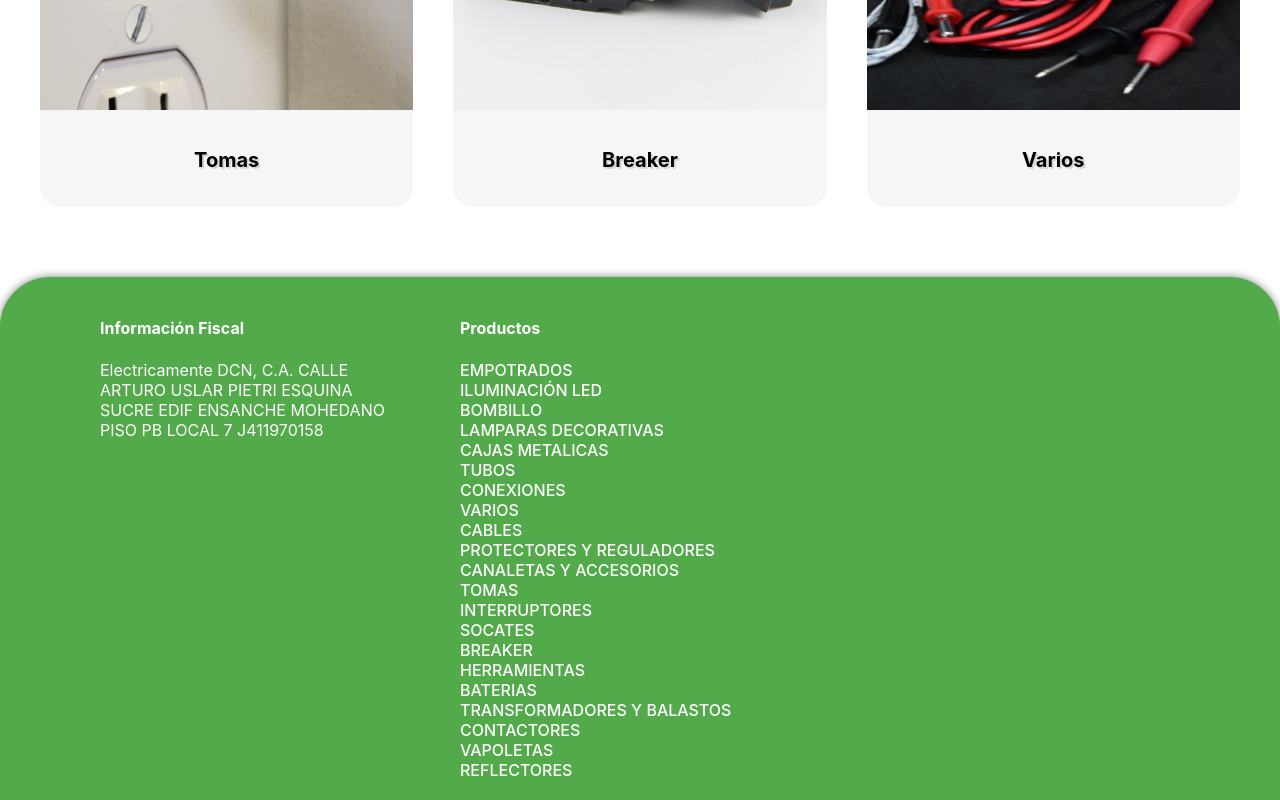
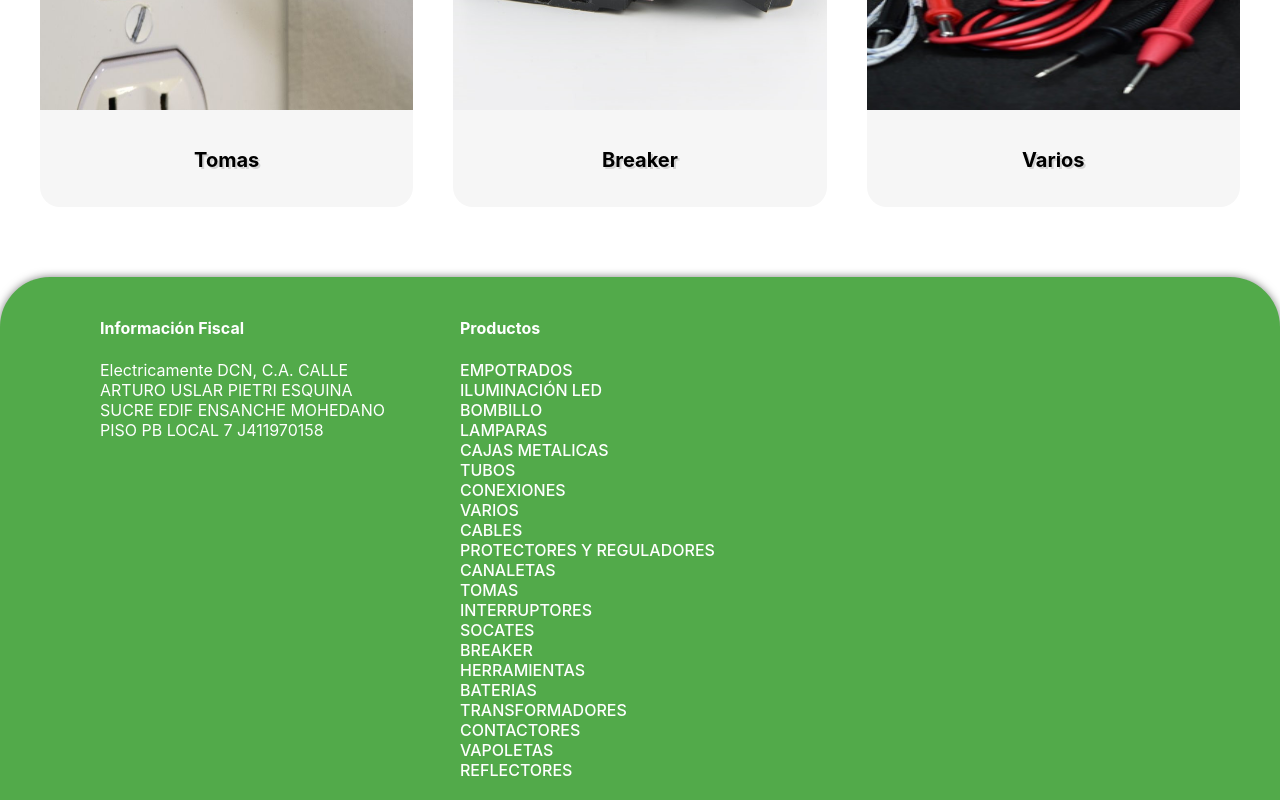
Before and after one commit to mazaministores/front_oasis_iluminacion, a React (Create React App) app: page / in a window 1280 px wide. Shown: the part 1608-2408 px from the top of the page. Built offline with nearby package versions, Linux system fonts and the light colour scheme; no server answers; a web font is replaced by a local one.

Commit message:
save changes

```diff
--- a/src/components/Footer/index.js
+++ b/src/components/Footer/index.js
@@ -10,21 +10,21 @@ export default function Footer() {
         'EMPOTRADOS',
         'ILUMINACIÓN LED',
         'BOMBILLO',
-        'LAMPARAS DECORATIVAS',
+        'LAMPARAS',
         'CAJAS METALICAS',
         'TUBOS',
         'CONEXIONES',
         'VARIOS',
         'CABLES',
         'PROTECTORES Y REGULADORES',
-        'CANALETAS Y ACCESORIOS',
+        'CANALETAS',
         'TOMAS',
         'INTERRUPTORES',
         'SOCATES',
         'BREAKER',
         'HERRAMIENTAS',
         'BATERIAS',
-        'TRANSFORMADORES Y BALASTOS',
+        'TRANSFORMADORES',
         'CONTACTORES',
         'VAPOLETAS',
         'REFLECTORES'
```
